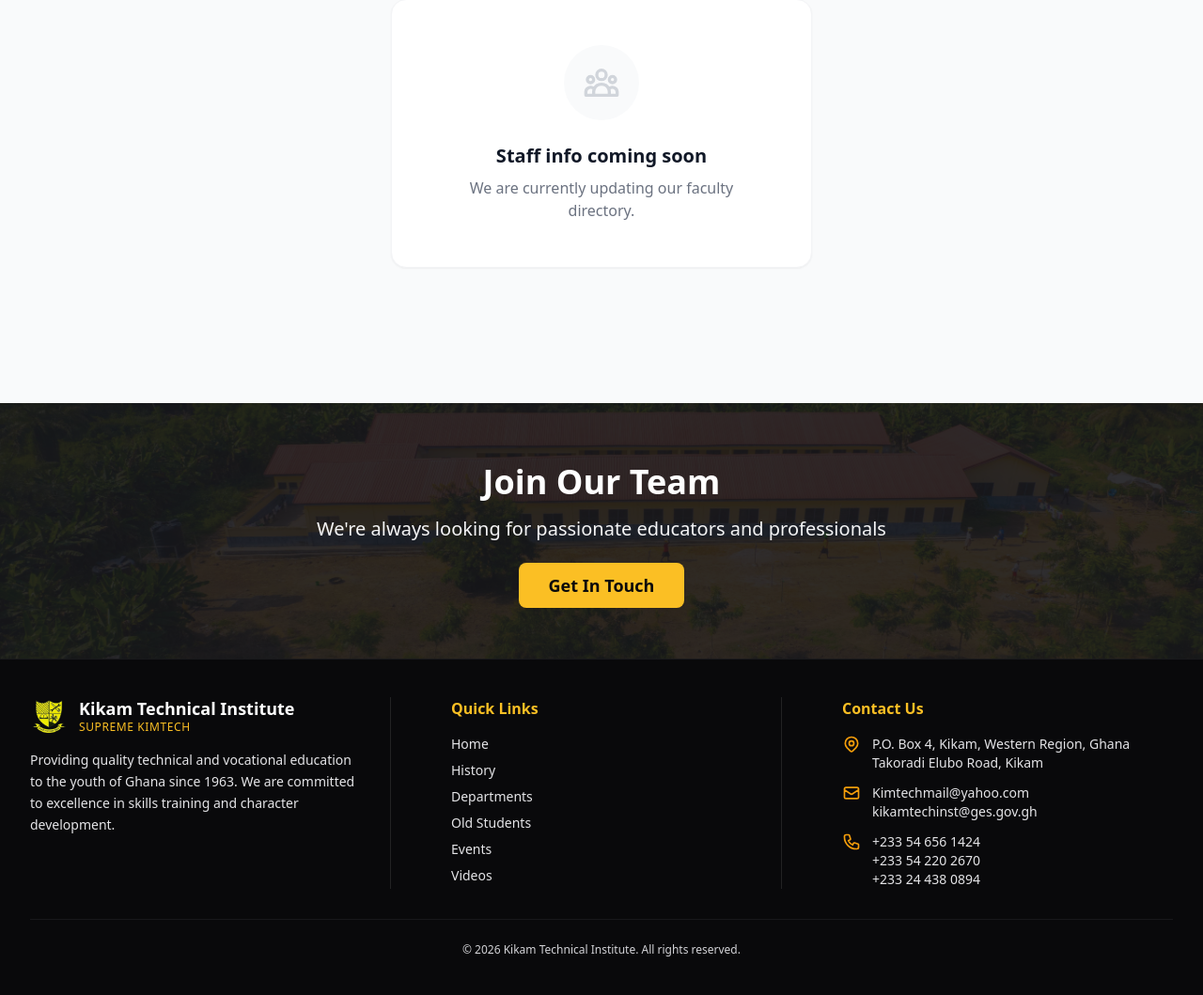
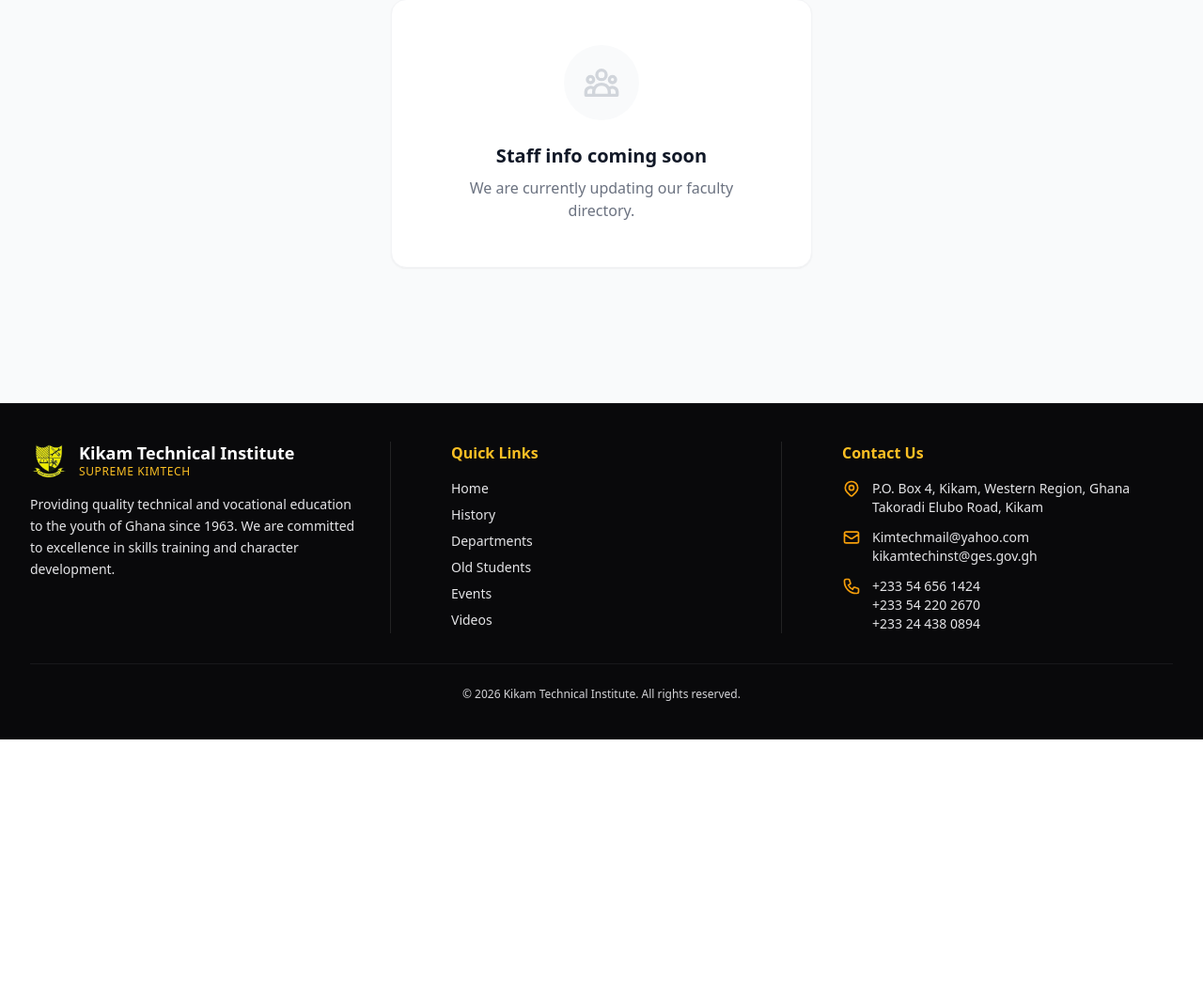
Before and after one commit to androidnega/kti, a PHP site: page /KTI/index.php?url=staff in a window 1280 px wide. Shown: the part 1419-2478 px from the top of the page at 94% size. After the commit the page ends 2206 px from the top, so only its background shows below. Run offline with PHP 8.4, Linux system fonts and the light colour scheme; some libraries are stand-ins or nearby versions.

Commit message:
Staff: remove "Join Our Team" CTA section
Co-authored-by: Cursor <cursoragent@cursor.com>

```diff
--- a/app/views/staff.php
+++ b/app/views/staff.php
@@ -129,20 +129,6 @@
     </div>
 </section>
 
-<!-- CTA Section -->
-<section class="py-16 bg-primary-800 text-white relative overflow-hidden">
-    <div class="absolute inset-0 opacity-10">
-        <img src="<?= APP_URL ?>/assets/images/girls domitory.jpg" alt="" class="w-full h-full object-cover">
-    </div>
-    <div class="max-w-4xl mx-auto px-4 sm:px-6 lg:px-8 text-center relative z-10">
-        <h2 class="text-4xl font-bold mb-4">Join Our Team</h2>
-        <p class="text-xl text-primary-100 mb-8">We're always looking for passionate educators and professionals</p>
-        <a href="<?= APP_URL ?>?url=contact" class="btn bg-accent-400 text-primary-900 hover:bg-accent-500 px-8 py-3 text-lg font-bold">
-            Get In Touch
-        </a>
-    </div>
-</section>
-
 <?php
 $content = ob_get_clean();
 $title = 'Staff - ' . APP_NAME;
```
